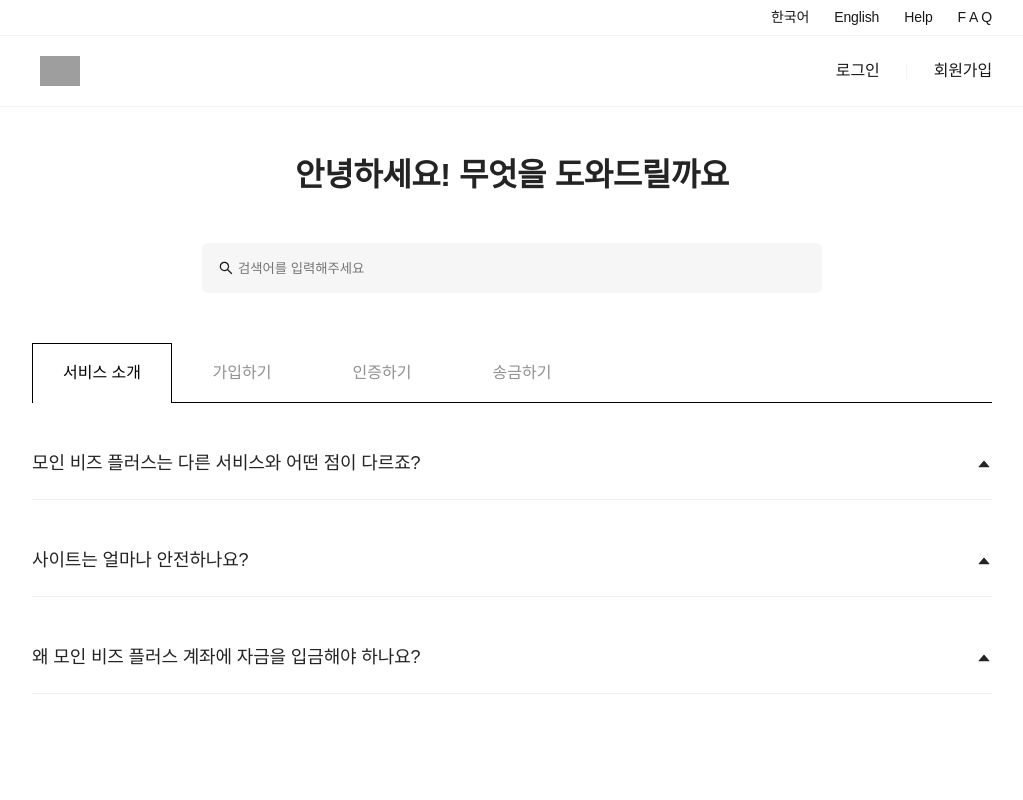
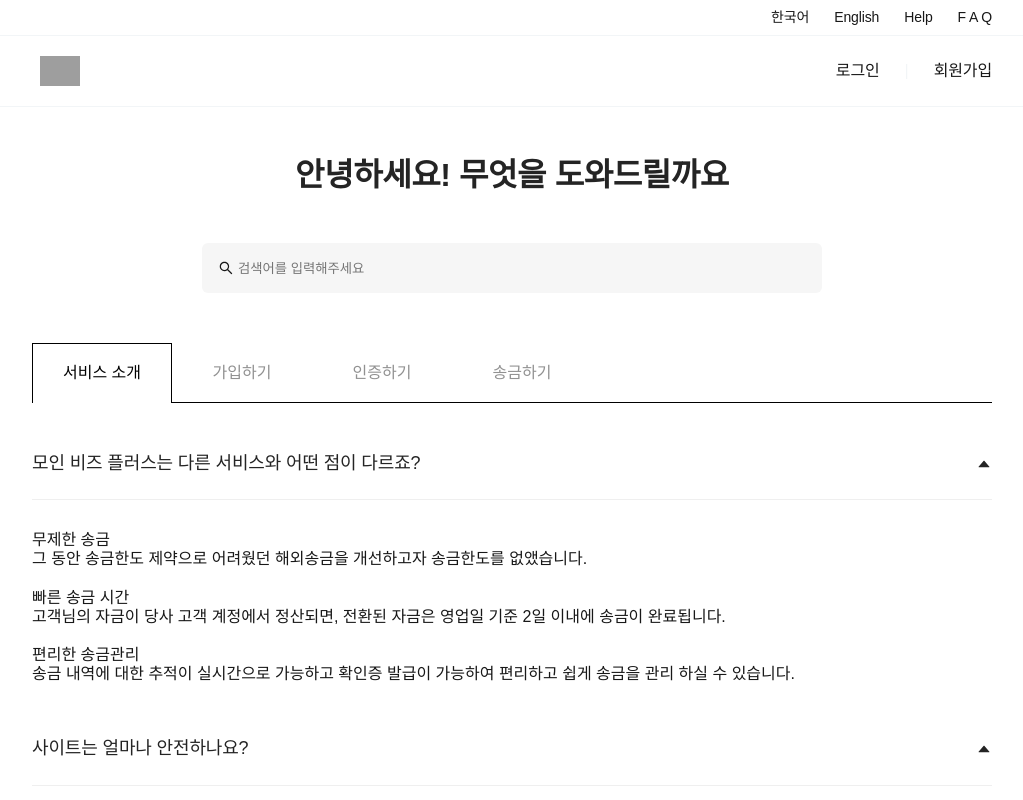
Before and after one commit to Leebonggu/pseudo-faq, a React (Create React App) app: page / in a window 1280 px wide. Shown: the top 800 px of the page, without its empty margins (128-1151 px from the left). Built offline with nearby package versions, Linux system fonts and the light colour scheme; grey boxes are pictures that could not be loaded.

Commit message:
toggle faq

```diff
--- a/src/components/Accordion.style.ts
+++ b/src/components/Accordion.style.ts
@@ -13,6 +13,8 @@ export const Container = styled.div<SelectProps>`
   justify-content: space-between;
   border-bottom: 1px solid #efefef;
   color: ${props => props.selected ? '#24242480' : '#242424'};
+  cursor: pointer;
+  /* transition: height 0.25s linear; */
 
 `;
 
@@ -25,9 +27,9 @@ export const AccodianTitle = styled.h2`
   letter-spacing: -0.15px;
 `;
 
-export const AccodianContents = styled.div`
+export const AccodianContents = styled.div<{display: boolean}>`
   margin: 30px 0;
-  transition: all 2s ease-out;
+  /* TODO: transition */
 `;
 
 export const IconWrapper = styled.span<SelectProps>`
@@ -35,4 +37,5 @@ export const IconWrapper = styled.span<SelectProps>`
   align-items: center;
   justify-content: center;
   transform: ${props => props.selected ? 'rotate(180deg)' : ''};
+  transition: all 300ms ease-out;
 `;
--- a/src/components/Accordion.tsx
+++ b/src/components/Accordion.tsx
@@ -20,7 +20,7 @@ function Accordion(props: AccordionProps) {
           <AiFillCaretUp />
         </IconWrapper>
       </Container>
-      {selected && <AccodianContents>{chidlren}</AccodianContents>}
+      {<AccodianContents display={selected}>{chidlren}</AccodianContents>}
     </>
   );
 }
```
